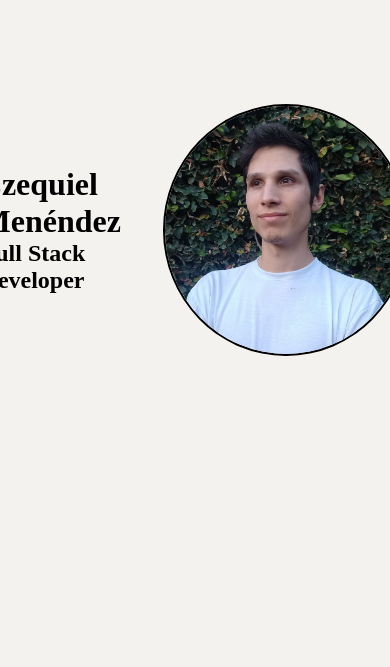
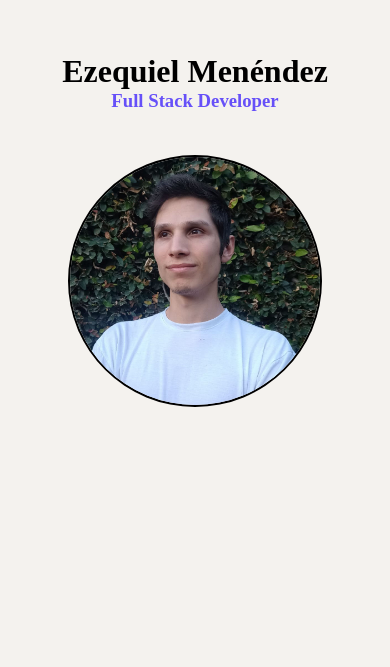
Before and after one commit to EzequielMenendez/portfolio_EM, a React (Vite) app in the folder client/: page / in a window 390 px wide. Shown: the part 177-844 px from the top of the page. Built offline with nearby package versions, Linux system fonts and the light colour scheme.

Commit message:
add responsive

```diff
--- a/client/src/components/Welcome/StyledWelcome.js
+++ b/client/src/components/Welcome/StyledWelcome.js
@@ -6,6 +6,9 @@ export const DivWelcome = styled.div`
     justify-content: center;
     gap: 5vh;
     height: 100vh;
+    @media (max-width: 610px) {
+        flex-direction: column;
+    }
 `
 
 export const ImgStyled = styled.img`
@@ -22,4 +25,11 @@ export const DivText = styled.div`
     flex-direction: column;
     align-items: center;
     margin-bottom: 30px;
+    @media (max-width: 610px) {
+        margin-bottom: 0px;
+    }
 `
+
+export const H3Welcome = styled.h3`
+    color: #6650f8;
+`
--- a/client/src/components/Welcome/Welcome.jsx
+++ b/client/src/components/Welcome/Welcome.jsx
@@ -1,5 +1,5 @@
 import FotoEze from "../../utils/FotoEze.jpg"
-import { DivText, DivWelcome, ImgStyled } from "./StyledWelcome"
+import { DivText, DivWelcome, H3Welcome, ImgStyled } from "./StyledWelcome"
 import {Fade} from 'react-reveal'
 
 const Welcome = ()=>{
@@ -8,7 +8,7 @@ const Welcome = ()=>{
             <DivWelcome>
                 <DivText>
                     <h1>Ezequiel Menéndez</h1>
-                    <h2>Full Stack Developer</h2>
+                    <H3Welcome>Full Stack Developer</H3Welcome>
                 </DivText>
                 <ImgStyled src={FotoEze}/>
             </DivWelcome>
```
